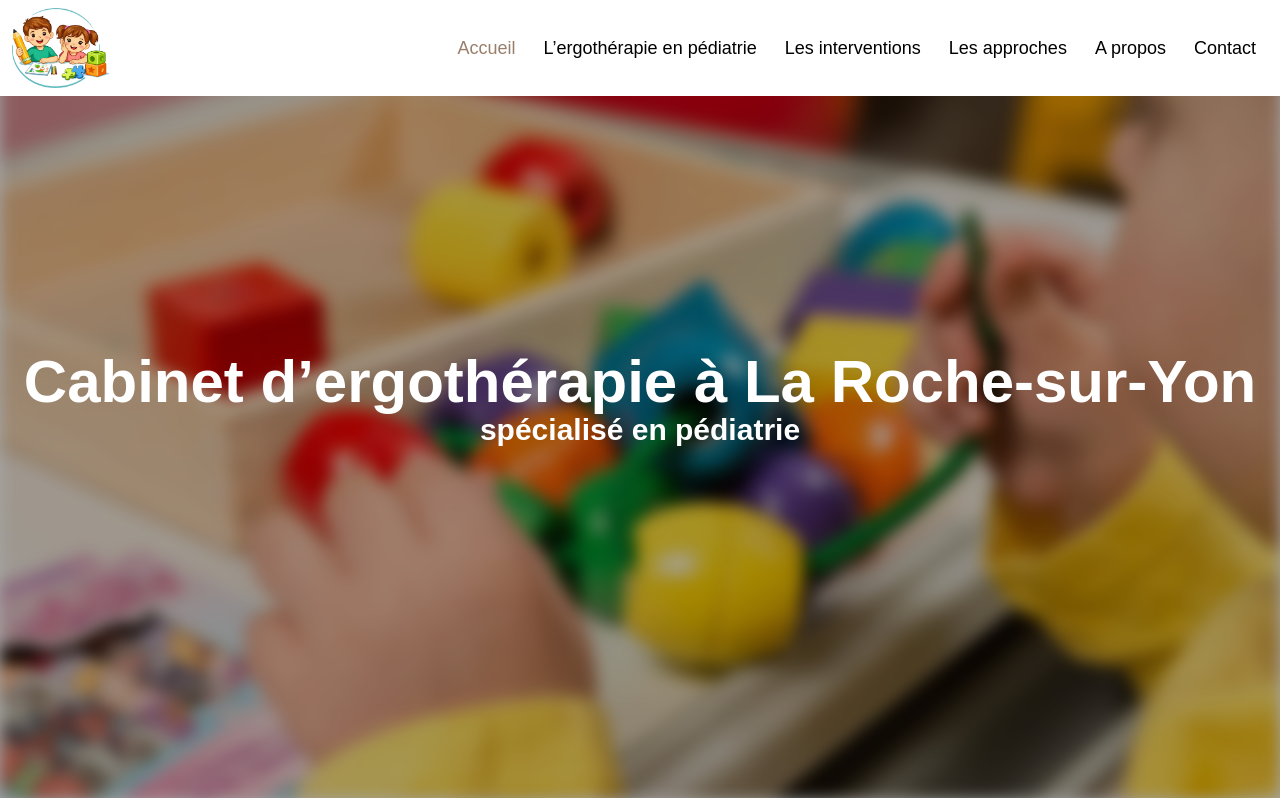
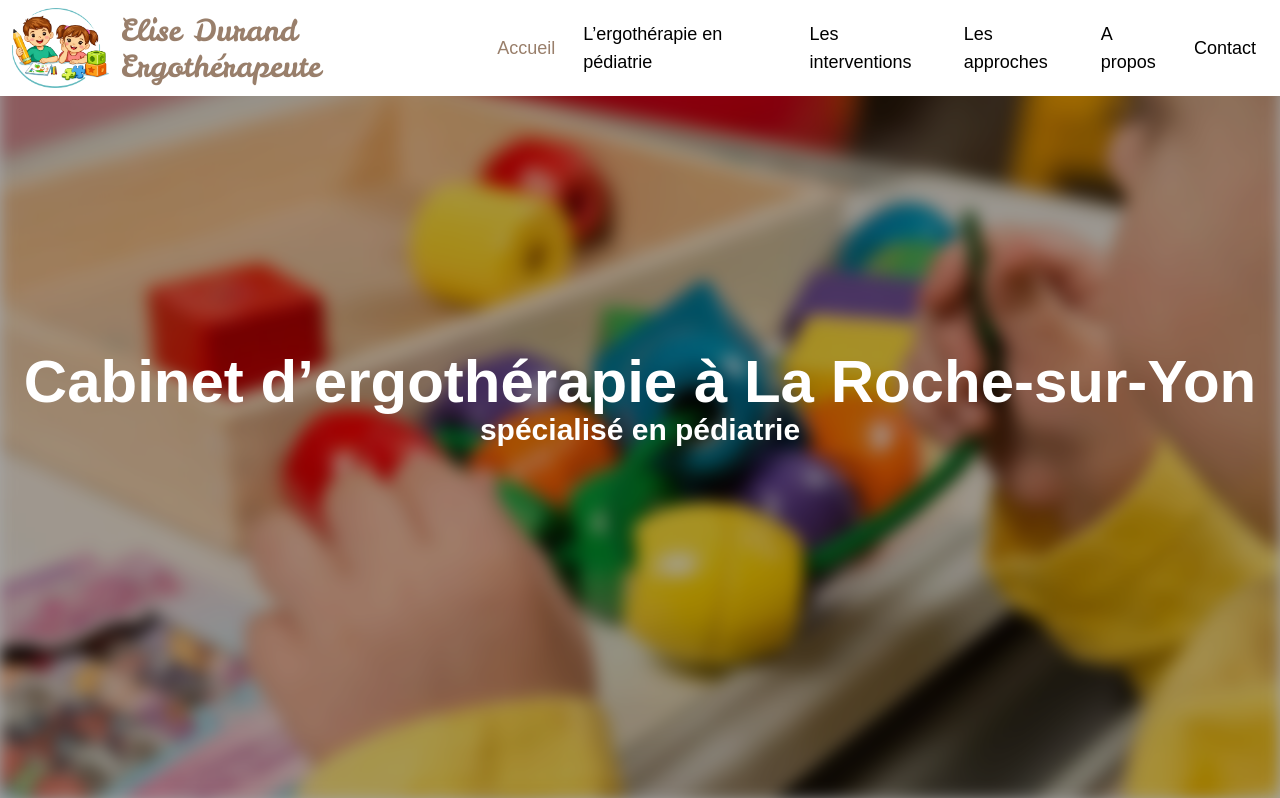
Before and after one commit to PoloLoveTaco/Site-Elise, a React (Vite) app: page / in a window 1280 px wide. Shown: the top 798 px of the page. Built offline with nearby package versions, Linux system fonts and the light colour scheme.

Commit message:
[ADD] ajout du nom dans le header

```diff
--- a/src/components/headerBar.tsx
+++ b/src/components/headerBar.tsx
@@ -33,6 +33,9 @@ function HeaderBar() {
 					{/* TITRE */}
 					<Link to="/home" className="flex items-center gap-3">
 						<img src={logo} alt="Elise Durand Ergothérapeute" className="h-20 w-auto" />
+						<p className={`text-3xl text-[#997f6b] font-leckerli`}>
+							Elise Durand Ergothérapeute
+						</p>
 					</Link>
 
 
```
